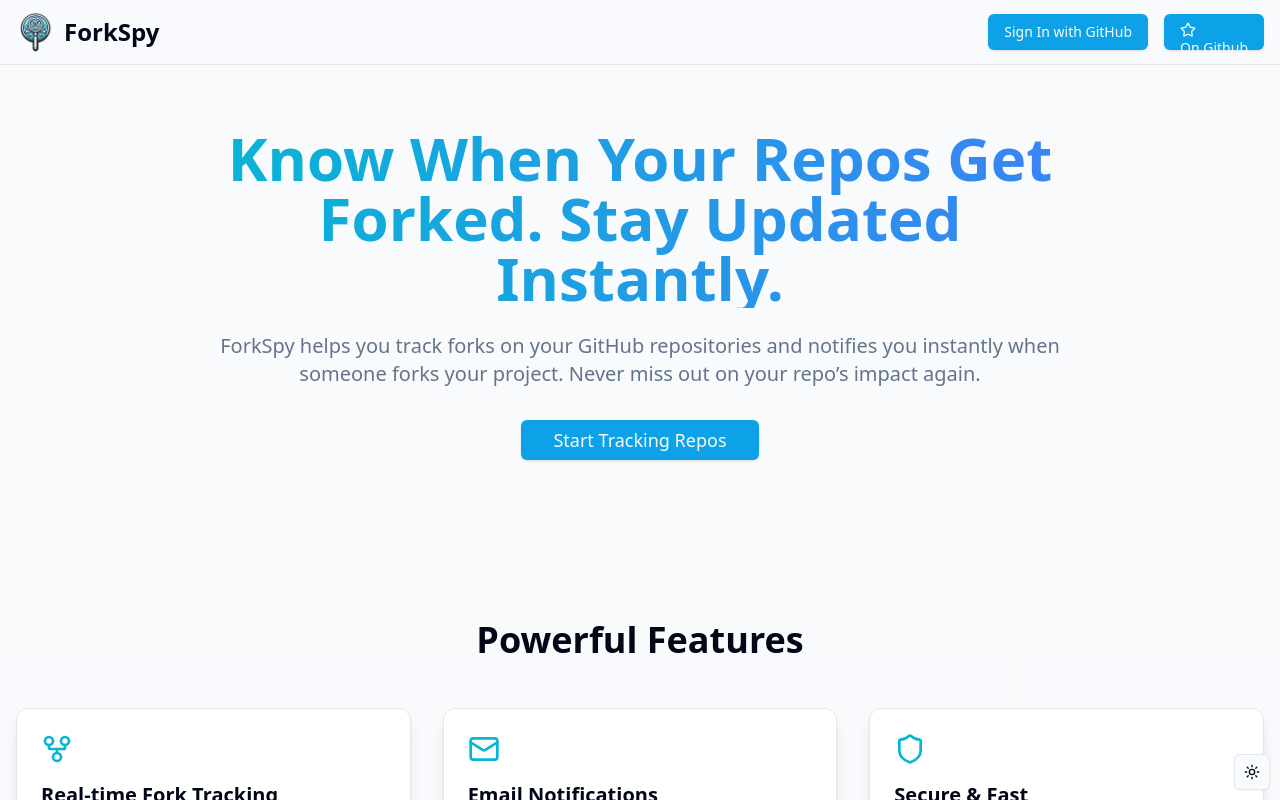
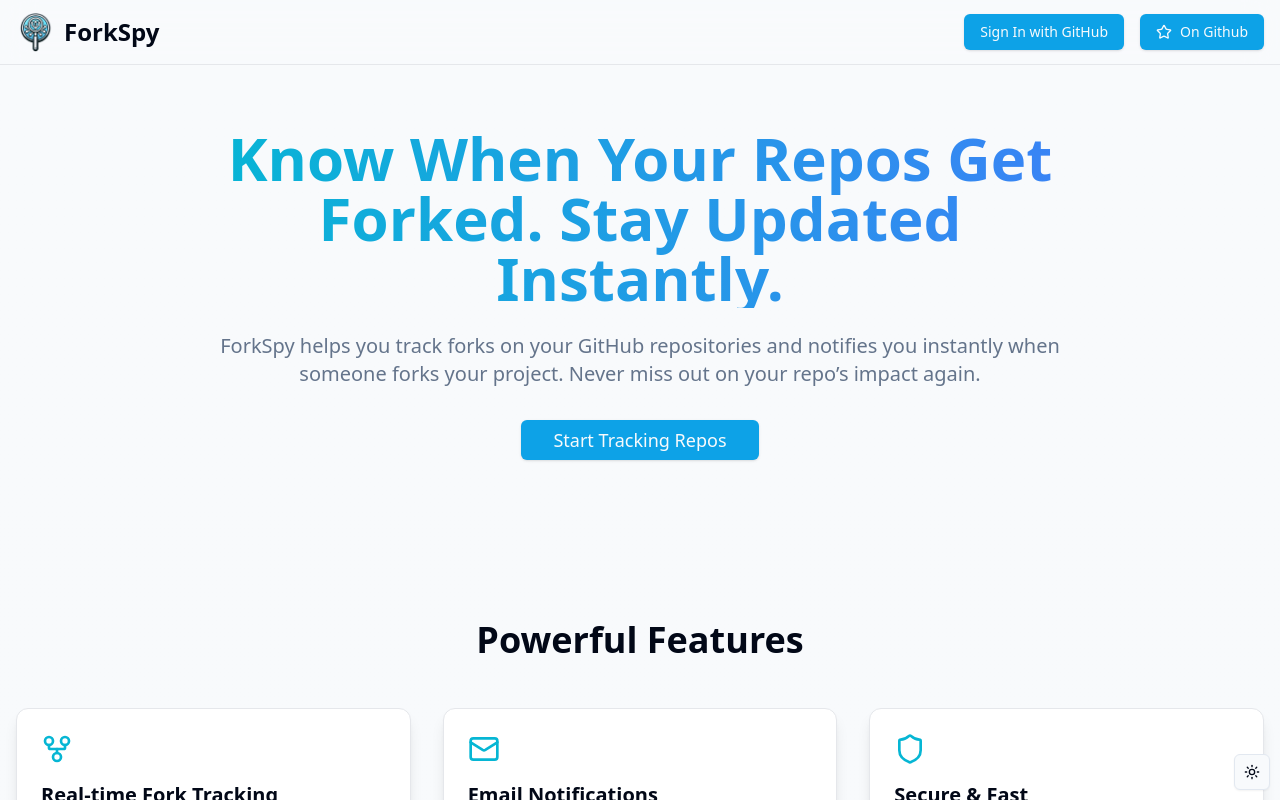
Before and after one commit to shashankxrm/forkspy, a Next.js app: page / in a window 1280 px wide. Shown: the top 800 px of the page. Built offline with nearby package versions, Linux system fonts and the light colour scheme.

Commit message:
updaated star in gh button

```diff
--- a/app/page.tsx
+++ b/app/page.tsx
@@ -80,7 +80,7 @@ export default function LandingPage() {
               <Button variant="default" asChild>
                 <Link href="/auth/signin">Sign In with GitHub</Link>
               </Button>
-              <Button variant="default" asChild className="hidden md:block">
+              <Button variant="default" asChild className="hidden md:flex">
                 <Link href="/auth/signin"><Star />On Github</Link>
               </Button>
             </div>
```
